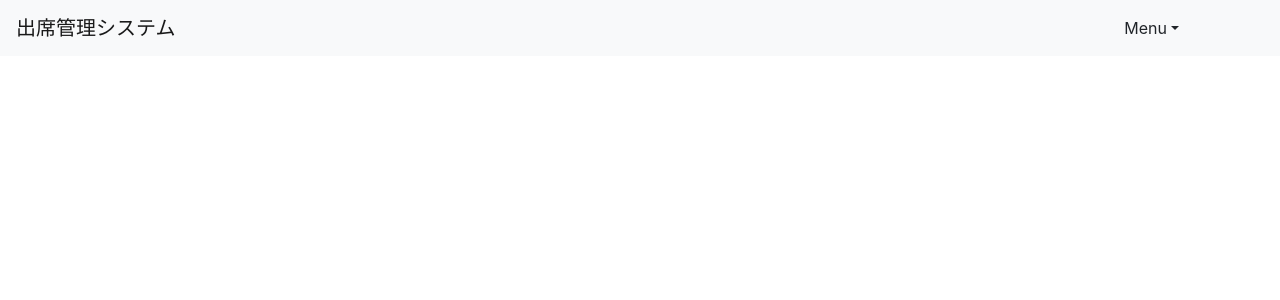
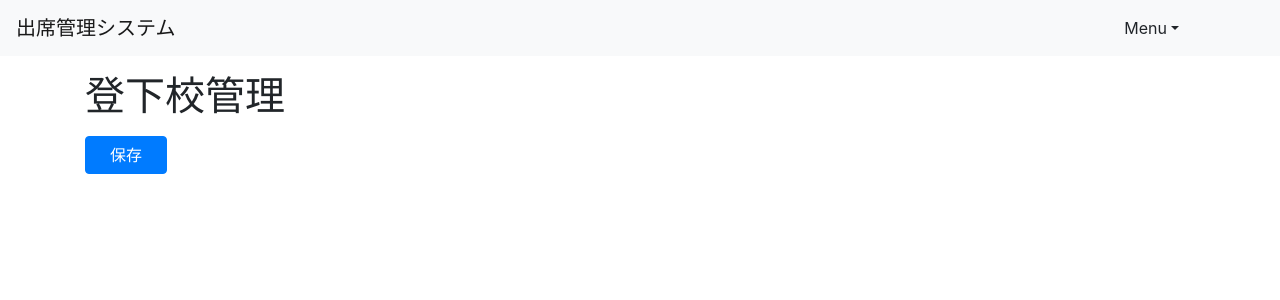
Before and after one commit to ShounenGit/pbl1-c2, an Angular app: page /teachers/manage in a window 1280 px wide. Before the commit this address led to /. Shown: the top 300 px of the page. Built offline with nearby package versions, Linux system fonts and the light colour scheme.

Commit message:
ManageComponent作成

```diff
--- /dev/null
+++ b/src/app/teachers/manage/manage.component.html
@@ -0,0 +1,5 @@
+<section class="container">
+  <h1 class="my-3">登下校管理</h1>
+  <button class="btn btn-primary px-4">保存</button>
+  <!--管理用テーブル-->
+</section>
--- /dev/null
+++ b/src/app/teachers/manage/manage.component.ts
@@ -0,0 +1,15 @@
+import { Component, OnInit } from '@angular/core';
+
+@Component({
+  selector: 'app-manage',
+  templateUrl: './manage.component.html',
+  styleUrls: ['./manage.component.scss']
+})
+export class ManageComponent implements OnInit {
+
+  constructor() { }
+
+  ngOnInit() {
+  }
+
+}
--- a/src/app/teachers/teachers-routing.module.ts
+++ b/src/app/teachers/teachers-routing.module.ts
@@ -1,7 +1,11 @@
 import { NgModule } from '@angular/core';
 import { Routes, RouterModule } from '@angular/router';
 
-const routes: Routes = [];
+import { ManageComponent } from './manage/manage.component';
+
+const routes: Routes = [
+  { path: 'teachers/manage', component: ManageComponent },
+];
 
 @NgModule({
   imports: [RouterModule.forChild(routes)],
--- a/src/app/teachers/teachers.module.ts
+++ b/src/app/teachers/teachers.module.ts
@@ -2,12 +2,13 @@ import { NgModule } from '@angular/core';
 
 import { SharedModule } from '../shared/shared.module';
 import { TeachersRoutingModule } from './teachers-routing.module';
+import { ManageComponent } from './manage/manage.component';
 
 @NgModule({
   imports: [
     SharedModule,
     TeachersRoutingModule
   ],
-  declarations: []
+  declarations: [ManageComponent]
 })
 export class TeachersModule { }
```
Also changed, not shown: src/app/teachers/manage/manage.component.scss (added).
